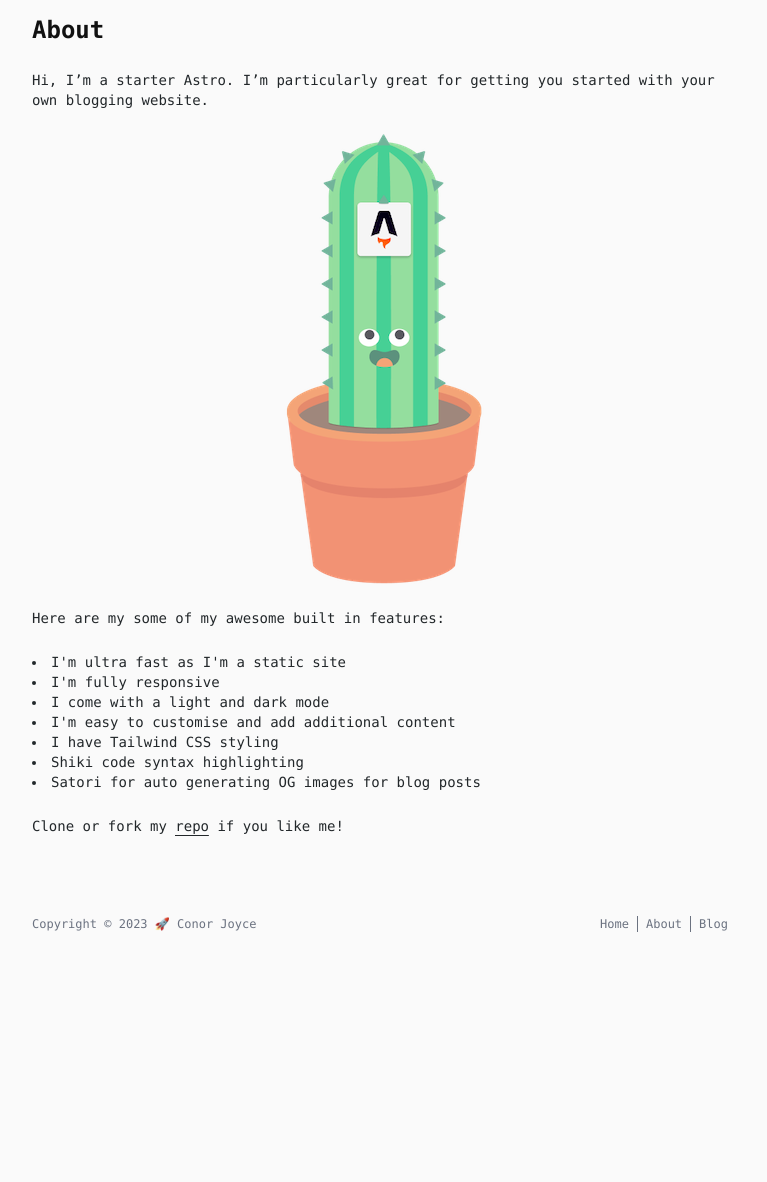
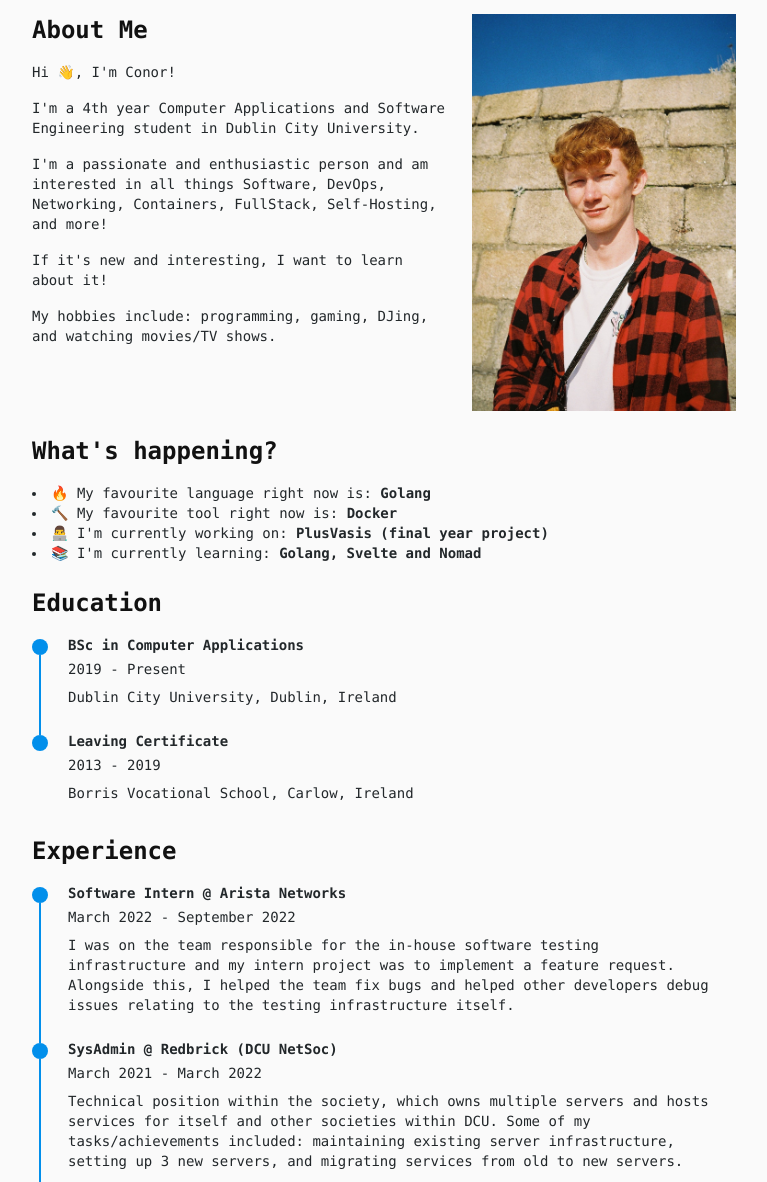
Before and after one commit to cawnj/astro-site, an Astro site: page /about in a window 1280 px wide. Shown: the part 220-1402 px from the top of the page, without its empty margins (256-1023 px from the left). Before the commit the page ends 1168 px from the top, so only its background shows below. Built offline with nearby package versions, Linux system fonts and the light colour scheme; Astro itself is replaced by a stand-in of ours.

Commit message:
about: update with personal info

```diff
--- /dev/null
+++ b/src/components/Timeline.astro
@@ -0,0 +1,17 @@
+---
+const { title, subtitle, desc } = Astro.props;
+---
+
+<div class="flex">
+	<div class="education__time">
+		<span class="mt-1 block h-4 w-4 rounded-full bg-accent"></span>
+		<span class="education__line block h-full w-[2px] translate-x-[7px] bg-accent"></span>
+	</div>
+	<div class="experience__data bd-grid px-5">
+		<h3 class="mb-1 font-semibold">{title}</h3>
+		<span class="text-sm font-light">{subtitle}</span>
+		<p class="my-2">
+			{desc}
+		</p>
+	</div>
+</div>
--- a/src/pages/about.astro
+++ b/src/pages/about.astro
@@ -1,49 +1,103 @@
 ---
 import PageLayout from "@/layouts/Base";
 import { Image } from "@astrojs/image/components";
-import aboutImg from "../assets/about-astro.png";
+import Timeline from "../components/Timeline.astro";
+import profileImg from "../assets/profile.jpg";
 
 const meta = {
 	title: "About",
-	description: "I'm a starter theme for Astro.build",
+	description: "About me",
 };
 ---
 
 <PageLayout meta={meta}>
 	<div class="space-y-6">
-		<h1 class="title">About</h1>
-		<p>
-			Hi, I’m a starter Astro. I’m particularly great for getting you started with your own blogging
-			website.
-		</p>
-		<div class="flex justify-center">
-			<Image
-				src={aboutImg}
-				alt="A cartoon cactus looking at the 'Astro.build' logo"
-				loading="eager"
+		<div class="flex">
+			<div class="space-y-4 pr-6">
+				<h1 class="title font-extrabold">About Me</h1>
+				<p>Hi 👋, I'm Conor!</p>
+				<p>
+					I'm a 4th year Computer Applications and Software Engineering student in Dublin City
+					University.
+				</p>
+				<p>
+					I'm a passionate and enthusiastic person and am interested in all things Software, DevOps,
+					Networking, Containers, FullStack, Self-Hosting, and more!
+				</p>
+				<p>
+					If it's new and interesting, I want to learn about it!
+				</p>
+				<p>
+					My hobbies include: programming, gaming, DJing, and watching movies/TV shows.
+				</p>
+
+			</div>
+			<div class="justify-center">
+				<Image src={profileImg} alt="Picture of me" height={1200} />
+			</div>
+		</div>
+
+		<div class="flex-cols mb-10 space-y-4">
+			<h1 class="title font-extrabold">What's happening?</h1>
+			<ul class="list-inside list-disc">
+				<li>🔥 My favourite language right now is: <b>Golang</b></li>
+				<li>🔨 My favourite tool right now is: <b>Docker</b></li>
+				<li>👨‍💻 I'm currently working on: <b>PlusVasis (final year project)</b></li>
+				<li>📚 I'm currently learning: <b>Golang, Svelte and Nomad</b></li>
+			</ul>
+		</div>
+
+		<div class="time-line-container mb-10 grid gap-4">
+			<h1 class="title font-extrabold">Education</h1>
+			<Timeline
+				title="BSc in Computer Applications"
+				subtitle="2019 - Present"
+				desc="Dublin City University, Dublin, Ireland"
+			/>
+			<Timeline
+				title="Leaving Certificate"
+				subtitle="2013 - 2019"
+				desc="Borris Vocational School, Carlow, Ireland"
 			/>
 		</div>
-		<p>Here are my some of my awesome built in features:</p>
-		<ul class="list-inside list-disc">
-			<li>I'm ultra fast as I'm a static site</li>
-			<li>I'm fully responsive</li>
-			<li>I come with a light and dark mode</li>
-			<li>I'm easy to customise and add additional content</li>
-			<li>I have Tailwind CSS styling</li>
-			<li>Shiki code syntax highlighting</li>
-			<li>Satori for auto generating OG images for blog posts</li>
-		</ul>
-		<p>
-			Clone or fork my
-			<a
-				class="cactus-link inline-block"
-				href="https://github.com/chrismwilliams/astro-cactus"
-				target="_blank"
-				rel="noopener noreferrer"
-				aria-label="github repository"
-			>
-				repo
-			</a> if you like me!
-		</p>
+
+		<div class="time-line-container mb-10 grid gap-4">
+			<h1 class="title font-extrabold">Experience</h1>
+			<Timeline
+				title="Software Intern @ Arista Networks"
+				subtitle="March 2022 - September 2022"
+				desc={`I was on the team responsible for the in-house software testing
+				infrastructure and my intern project was to implement a feature request.
+				Alongside this, I helped the team fix bugs and helped other developers
+				debug issues relating to the testing infrastructure itself.`}
+			/>
+			<Timeline
+				title="SysAdmin @ Redbrick (DCU NetSoc)"
+				subtitle="March 2021 - March 2022"
+				desc={`Technical position within the society, which owns multiple servers
+				and hosts services for itself and other societies within DCU.
+				Some of my tasks/achievements included: maintaining existing server
+				infrastructure, setting up 3 new servers, and migrating services from old
+				to new servers.`}
+			/>
+			<Timeline
+				title="Software Intern @ Arista Networks"
+				subtitle="June 2021 - September 2021"
+				desc={`Implementing and deployed a new contract testing framework
+				between microservices running within the company's internal network.
+				From this, I gained experience with Kubernetes, Ansible, Jenkins and Docker
+				to name a few and some experience working in the industry.`}
+			/>
+			<Timeline
+				title="Helpdesk @ Redbrick (DCU NetSoc)"
+				subtitle="March 2021 - March 2022"
+				desc={`First point of contact for any society members that need technical
+				or services-related help.
+				Ran weekly workshops to teach other society members new and interesting
+				things related to computing or improve their programming skills.
+				Involved in the decision making process for any society events, issues and
+				organisation.`}
+			/>
+		</div>
 	</div>
 </PageLayout>
--- a/src/styles/global.css
+++ b/src/styles/global.css
@@ -34,3 +34,7 @@
 
 @tailwind components;
 @tailwind utilities;
+
+.time-line-container > div:last-child .education__time > .education__line {
+	display: none;
+}
```
Also changed, not shown: src/assets/profile.jpg (added).
